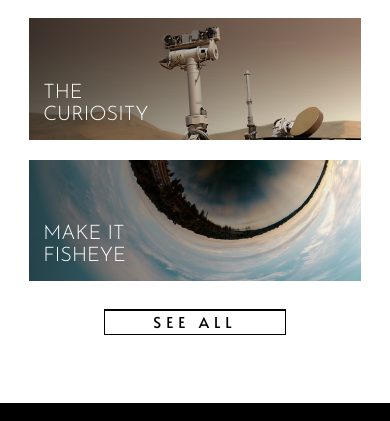
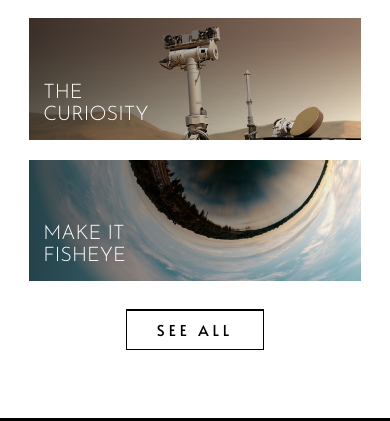
Before and after one commit to Levy-Jr/loopstudios-vr-landing-page, a plain HTML site: page index.html in a window 390 px wide. Shown: the part 2269-2690 px from the top of the page. Drawn offline with Linux system fonts and the light colour scheme.

Commit message:
mobile button fix

```diff
--- a/style.css
+++ b/style.css
@@ -472,19 +472,21 @@ section {
 }
 
 .see-all-button {
+  font-family: var(--ff-accent);
+  background: none;
+  padding: .5em 2em;
+  letter-spacing: 4px;
   text-transform: uppercase;
-  letter-spacing: 5px;
   border-width: 2px 1px 1px 1px;
   border-style: solid;
   border-color: var(--Black);
-  background: none;
-  padding: 0em 3.25em;
-  font-family: var(--ff-accent);
-  cursor: pointer;
 }
 
 @media (min-width: 50em) {
   .see-all-button {
+    letter-spacing: 5px;
+    padding: 0em 3.25em;
+    cursor: pointer;
     font-weight: bold;
   }
 }
```
